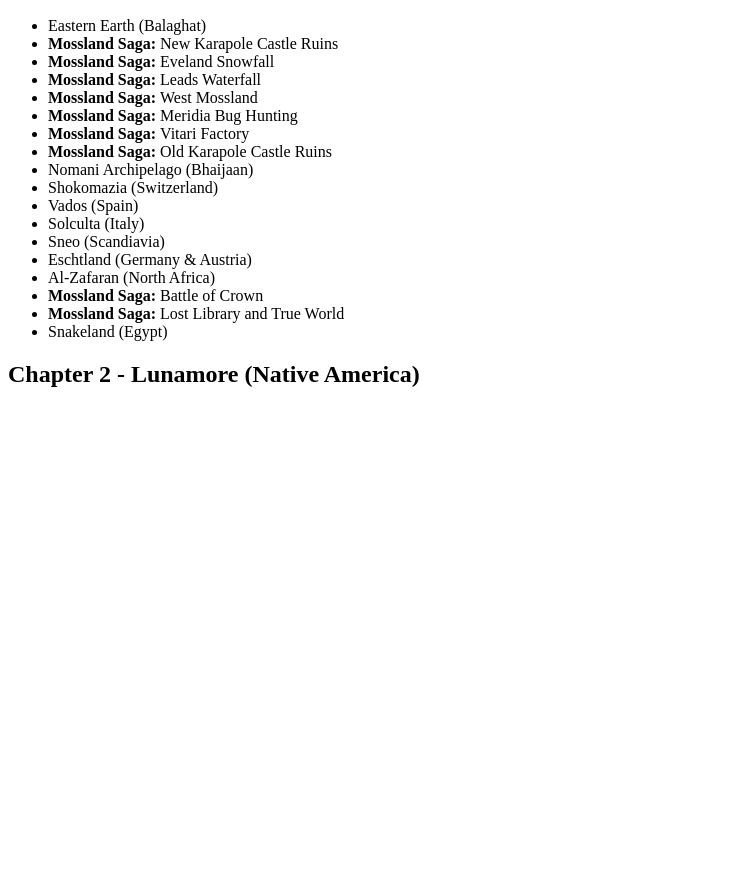
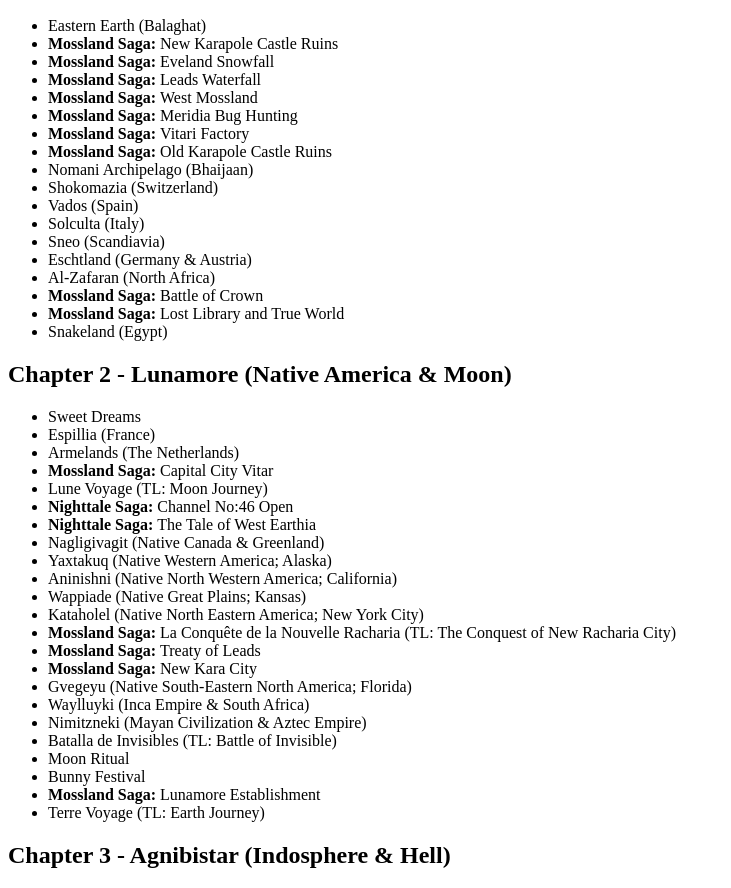
Before and after one commit to mythleads/Arclist, a plain HTML site: page index.html in a window 1280 px wide. Shown: the part 110-998 px from the top of the page, without its empty margins (0-731 px from the left). Before the commit the page ends 800 px from the top, so only its background shows below. Drawn offline with Linux system fonts and the light colour scheme.

Commit message:
Add files via upload

```diff
--- a/index.html
+++ b/index.html
@@ -30,6 +30,32 @@
             <li><b>Mossland Saga: </b>Lost Library and True World</li>
             <li>Snakeland (Egypt)</li>
         </ul>
-        <h2>Chapter 2 - Lunamore (Native America)</h2>
+        <h2>Chapter 2 - Lunamore (Native America & Moon)</h2>
+        <ul>
+            <li>Sweet Dreams</li>
+            <li>Espillia (France)</li>
+            <li>Armelands (The Netherlands)</li>
+            <li><b>Mossland Saga: </b>Capital City Vitar</li>
+            <li>Lune Voyage (TL: Moon Journey)</li>
+            <li><b>Nighttale Saga: </b>Channel No:46 Open</li>
+            <li><b>Nighttale Saga: </b>The Tale of West Earthia</li>
+            <li>Nagligivagit (Native Canada & Greenland)</li>
+            <li>Yaxtakuq (Native Western America; Alaska)</li>
+            <li>Aninishni (Native North Western America; California)</li>
+            <li>Wappiade (Native Great Plains; Kansas) </li>
+            <li>Kataholel (Native North Eastern America; New York City)</li>
+            <li><b>Mossland Saga: </b>La Conquête de la Nouvelle Racharia (TL: The Conquest of New Racharia City)</li>
+            <li><b>Mossland Saga: </b>Treaty of Leads</li>
+            <li><b>Mossland Saga: </b>New Kara City</li>
+            <li>Gvegeyu (Native South-Eastern North America; Florida)</li>
+            <li>Waylluyki (Inca Empire & South Africa)</li>
+            <li>Nimitzneki (Mayan Civilization & Aztec Empire)</li>
+            <li>Batalla de Invisibles (TL: Battle of Invisible)</li>
+            <li>Moon Ritual</li>
+            <li>Bunny Festival</li>
+            <li><b>Mossland Saga: </b>Lunamore Establishment</li>
+            <li>Terre Voyage (TL: Earth Journey)</li>
+        </ul>
+        <h2>Chapter 3 - Agnibistar (Indosphere & Hell)</h2>
     </body>
 </html>
```
